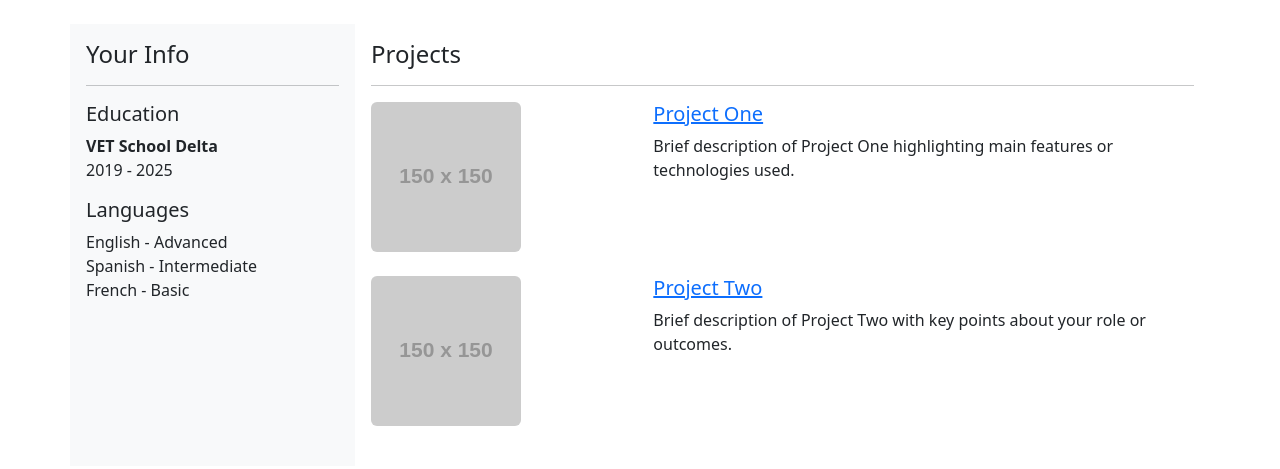
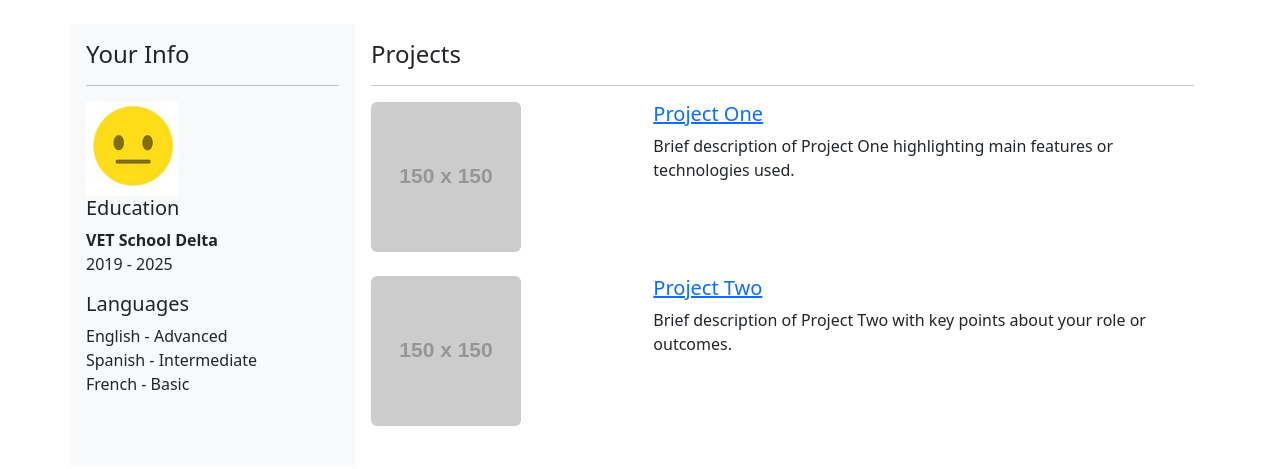
Before and after one commit to ioanirini/ioanirini.github.io, a plain HTML site: page index.html in a window 1280 px wide. Drawn offline with nearby package versions, Linux system fonts and the light colour scheme; placeholder pictures from the web are drawn by us.

Commit message:
Evala Eikona

```diff
--- a/index.html
+++ b/index.html
@@ -13,6 +13,7 @@
       <div class="col-md-3 bg-light p-3">
         <h4>Your Info</h4>
         <hr />
+		<img src="neutral.jpg">
         <h5>Education</h5>
         <p><strong>VET School Delta</strong><br>2019 - 2025</p>
 
```
Also changed, not shown: neutral.jpg (added), 1 other file.
